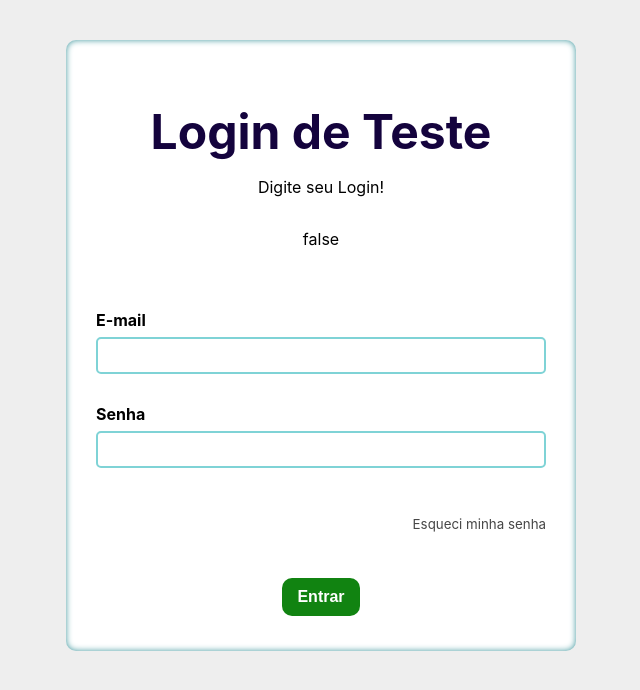
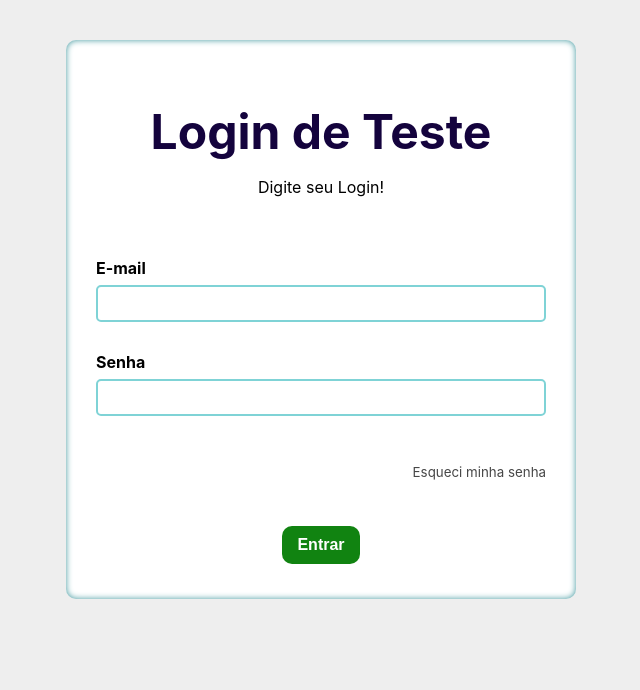
Before and after one commit to SenaBel/login-react-js, a React (Create React App) app: page /login in a window 1280 px wide. Shown: the top 690 px of the page, without its empty margins (319-959 px from the left). Built offline with nearby package versions, Linux system fonts and the light colour scheme.

Commit message:
removendo paragrafo boleano

```diff
--- a/src/app/containers/Login/index.js
+++ b/src/app/containers/Login/index.js
@@ -74,7 +74,7 @@ const Login = () => {
             <div className="flex vertical flex-center">
               <Titulo tipo="h1" titulo="Login de Teste" />
               <p>Digite seu Login!</p>
-              <p>{String(authenticated)}</p>
+              {/* <p>{String(authenticated)}</p> */}
             </div>
             <br />
             <br />
```
